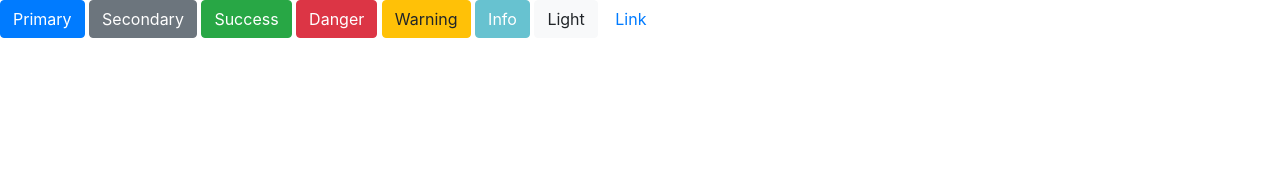
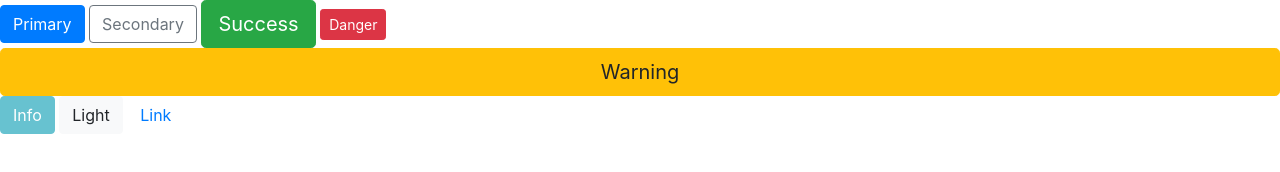
Before and after one commit to acciojob/bootstrap-buttons-Sarath-Dharmaraj, a website: page main.html in a window 1280 px wide. Drawn offline with nearby package versions, Linux system fonts and the light colour scheme.

Commit message:
created a submission

```diff
--- a/main.html
+++ b/main.html
@@ -9,10 +9,10 @@
 
 <body>
 	<button type="button" id="button-1" class="btn btn-primary">Primary</button>
-<button type="button" id="button-2" class="btn btn-secondary">Secondary</button>
-<button type="button" id="button-3" class="btn btn-success">Success</button>
-<button type="button" id="button-4" class="btn btn-danger">Danger</button>
-<button type="button" id="button-5" class="btn btn-warning">Warning</button>
+<button type="button" id="button-2" class="btn btn-outline-secondary">Secondary</button>
+<button type="button" id="button-3" class="btn btn-success btn-lg">Success</button>
+<button type="button" id="button-4" class="btn btn-danger btn-sm">Danger</button>
+<button type="button" id="button-5" class="btn btn-warning btn-lg btn-block">Warning</button>
 <button type="button" id="button-6" class="btn btn-info" disabled>Info</button>
 <button type="button" id="button-7" class="btn btn-light">Light</button>
 
```
